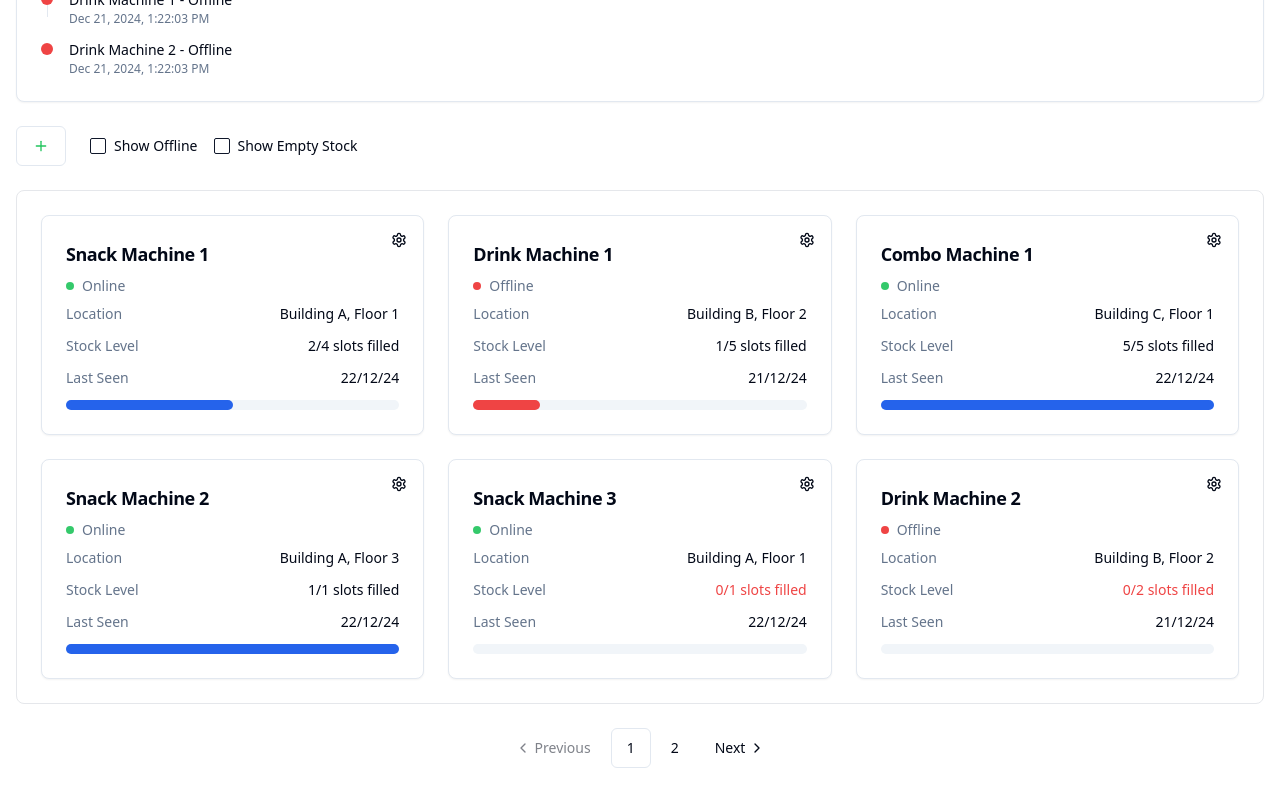
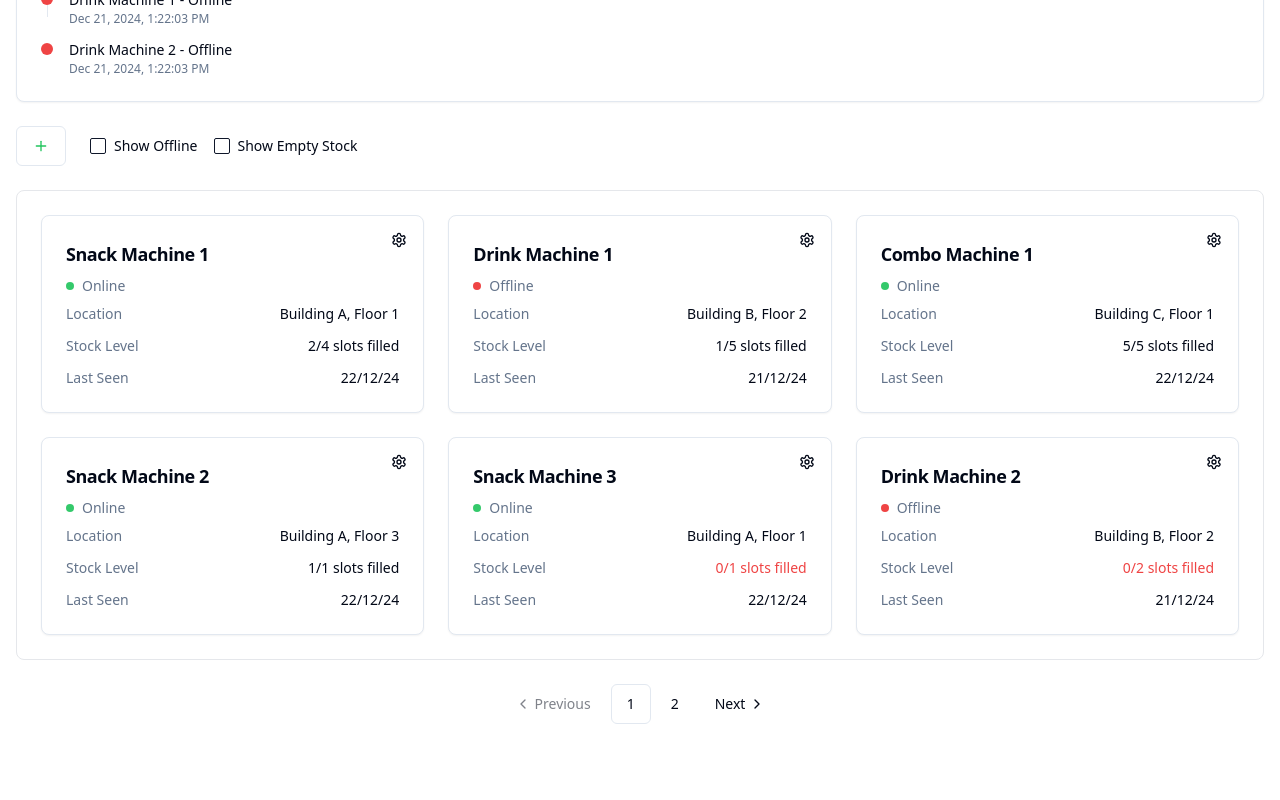
Before and after one commit to AMarkovic0/krpomat-ui, a React (Vite) app: page / in a window 1280 px wide. Shown: the part 1057-1857 px from the top of the page. After the commit the page ends 1813 px from the top, so only its background shows below. Built offline with nearby package versions, Linux system fonts and the light colour scheme.

Commit message:
Remove progress bar on Vending Machine Cards

```diff
--- a/src/components/VendingMachineCard.tsx
+++ b/src/components/VendingMachineCard.tsx
@@ -84,15 +84,6 @@ export function VendingMachineCard({
               {format(lastSeen, 'dd/MM/yy')}
             </span>
           </div>
-          <div className="w-full bg-secondary rounded-full h-2.5">
-            <div
-              className={cn(
-                "h-2.5 rounded-full",
-                stockPercentage > 20 ? "bg-blue-600" : "bg-red-500"
-              )}
-              style={{ width: `${stockPercentage}%` }}
-            ></div>
-          </div>
         </div>
       </CardContent>
       <VendingMachineSettings
```
